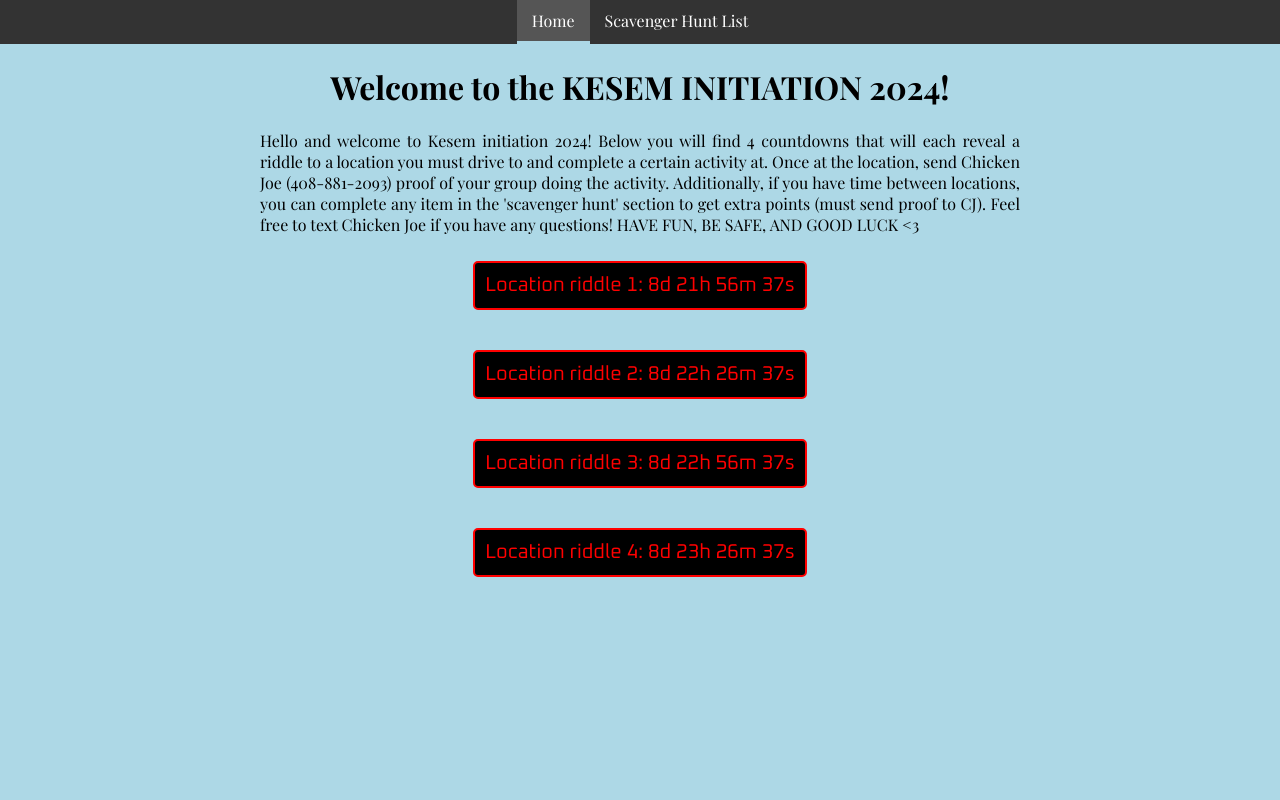
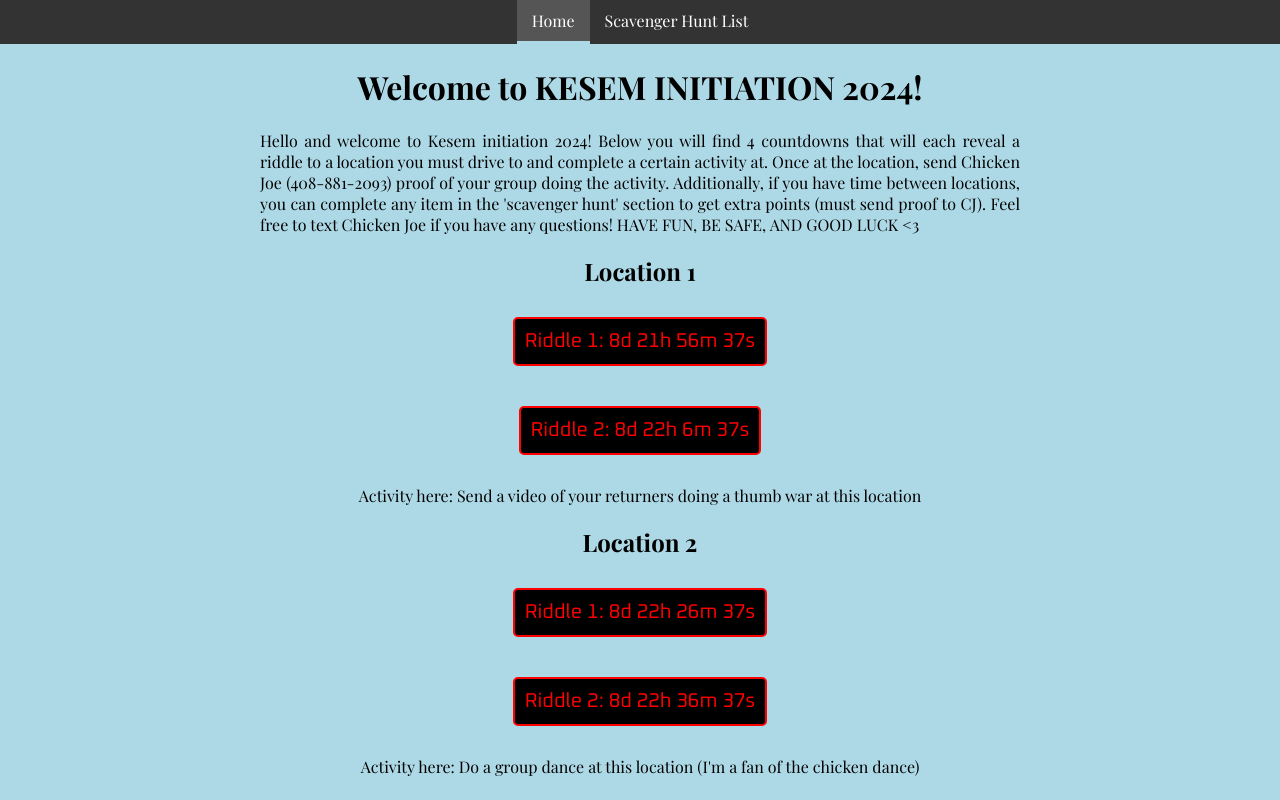
Before and after one commit to yachachli/kesem_initiation, a React (Create React App) app: page /#/home in a window 1280 px wide. Shown: the top 800 px of the page. Built offline with nearby package versions, Linux system fonts and the light colour scheme.

Commit message:
a lot of work since last commit

```diff
--- a/src/App.css
+++ b/src/App.css
@@ -116,9 +116,50 @@
 
 .riddle {
   font-size: 20px;
-  color: white;
+  color: rgb(255, 0, 0);
 }
 
 .riddle-container {
   margin-bottom: 20px; /* Adds space between each riddle countdown */
 }
+
+/* Add this to your App.css */
+
+.app-container {
+  display: flex; /* Use flexbox to layout side images and main content */
+  justify-content: space-between; /* Space out the main content and side images */
+  align-items: flex-start; /* Align items at the start of the container */
+}
+
+.side-images {
+  display: flex; /* Stack the images vertically */
+  flex-direction: column; /* Arrange images in a column */
+  justify-content: center; /* Center images vertically */
+  gap: 20px; /* Space between images */
+}
+
+.main-content {
+  flex-grow: 1; /* Allow the main content to take up remaining space */
+  max-width: calc(100% - 300px); /* Adjust the width of the main content */
+  margin: 0 20px; /* Add some margin around the main content */
+}
+
+/* Style for individual images to ensure they don't get too large */
+.side-image {
+  max-height: 100px; /* Adjust based on your preference */
+  width: auto; /* Maintain aspect ratio */
+}
+
+.footer-images {
+  display: flex; /* Use flexbox to lay out the images in a row */
+  justify-content: center; /* Center the images horizontally */
+  gap: 20px; /* Add some space between the images */
+  padding: 20px; /* Add some padding around the images */
+  flex-wrap: wrap; /* Allow images to wrap onto the next line if the screen is too narrow */
+}
+
+
+.footer-image {
+  max-width: 100px; /* Limit image width to keep them small */
+  height: auto; /* Maintain the aspect ratio of the images */
+}
--- a/src/App.js
+++ b/src/App.js
@@ -3,36 +3,66 @@
 import './App.css';
 import moment from 'moment-timezone';
 
-
-
-
 // Home component
 function Home() {
   const [riddlesState, setRiddlesState] = useState({
-    riddle1: { countdown: '', text: 'This is riddle 1' },
-    riddle2: { countdown: '', text: 'This is riddle 2' },
-    riddle3: { countdown: '', text: 'This is riddle 3' },
-    riddle4: { countdown: '', text: 'This is riddle 4' },
+    location1: {
+      riddle1: { countdown: '', text: "In the kitchen, I'm a vessel, round and deep, Stir and toss, in me your secrets keep. If you read it backwards, there's your clue, For sizzling feasts and stir-fries too" },
+      riddle2: { countdown: '', text: "In meadows green, I'm often found, Grazing, roaming, all around. With spots or stripes, in tales I bow, Guess who I am, I dare you now." },
+      activity: "Activity here: Send a video of your returners doing a thumb war at this location"
+    },
+    location2: {
+      riddle1: { countdown: '', text: "A silent saga, color's weave, Where eyes roam, and thoughts conceive. Held in place, yet worlds unfold, In strokes bold, my tale is told." },
+      riddle2: { countdown: '', text: "On walls, vast stories unfold in hue, A canvas grand, where art speaks true." },
+      activity: "Activity here: Do a group dance at this location (I'm a fan of the chicken dance)"
+    },
+    location3: {
+      riddle1: { countdown: '', text: "A keeper of treasures, both old and new, Behind my door, a hidden view. Silent and sturdy, I guard what's inside, A box of goodies, in me they confide" },
+      riddle2: { countdown: '', text: "A newbie took my name, oh how fun, but i'm still used, under the sun (no need to actually go inside, the gate is chill)" },
+      activity: "Activity here: Take a video of your returner saying 3 things they like about each returner in your group"
+    },
+    location4: {
+      riddle1: { countdown: '', text: "I'm the count of parts, hidden inside, In every human, a white resides. Not more, not less, in everyone found, The total in you, a number that's round." },
+      riddle2: { countdown: '', text: "The number you got, get there by bus, in which we do trainings with first name gus" },
+      activity: "Activity here: Draw a small picture of Karl somewhere here, send CJ a picture of your group with your Karl"
+    }
   });
 
   const riddleTimes = {
+    location1: {
       riddle1: moment.tz('2024-02-02 18:30', 'America/Los_Angeles'),
-    riddle2: moment.tz('2024-02-02 19:00', 'America/Los_Angeles'),
-    riddle3: moment.tz('2024-02-02 19:30', 'America/Los_Angeles'),
-    riddle4: moment.tz('2024-02-02 20:00', 'America/Los_Angeles')
+      riddle2: moment.tz('2024-02-02 18:40', 'America/Los_Angeles') // 10 minutes after riddle 1
+    },
+    location2: {
+      riddle1: moment.tz('2024-02-02 19:00', 'America/Los_Angeles'),
+      riddle2: moment.tz('2024-02-02 19:10', 'America/Los_Angeles') // 10 minutes after riddle 1
+    },
+    location3: {
+      riddle1: moment.tz('2024-02-02 19:30', 'America/Los_Angeles'),
+      riddle2: moment.tz('2024-02-02 19:40', 'America/Los_Angeles') // 10 minutes after riddle 1
+    },
+    location4: {
+      riddle1: moment.tz('2024-02-02 20:00', 'America/Los_Angeles'),
+      riddle2: moment.tz('2024-02-02 20:10', 'America/Los_Angeles') // 10 minutes after riddle 1
+    }
   };
 
   const calculateCountdown = () => {
     let newRiddlesState = { ...riddlesState };
     const now = moment();
 
-    Object.entries(riddleTimes).forEach(([key, time]) => {
+    Object.entries(riddleTimes).forEach(([location, riddles]) => {
+      Object.entries(riddles).forEach(([riddleKey, time]) => {
         let duration = moment.duration(time.diff(now));
+        let locationKey = location;
+        let riddleNumber = riddleKey;
+
         if (duration.asSeconds() <= 0) {
-        newRiddlesState[key].countdown = ''; // Clear the countdown
+          newRiddlesState[locationKey][riddleNumber].countdown = ''; // Clear the countdown
         } else {
-        newRiddlesState[key].countdown = `${duration.days()}d ${duration.hours()}h ${duration.minutes()}m ${duration.seconds()}s`;
+          newRiddlesState[locationKey][riddleNumber].countdown = `${duration.days()}d ${duration.hours()}h ${duration.minutes()}m ${duration.seconds()}s`;
         }
+      });
     });
 
     setRiddlesState(newRiddlesState);
@@ -48,15 +78,26 @@
 
   return (
     <div className="inner-container">
-      <h1>Welcome to the KESEM INITIATION 2024!</h1>
+      <h1>Welcome to KESEM INITIATION 2024!</h1>
       <p className="explainer-text">
       Hello and welcome to Kesem initiation 2024! Below you will find 4 countdowns that will each reveal a riddle to a location you must drive to and complete a certain activity at. Once at the location, send Chicken Joe (408-881-2093) proof of your group doing the activity. Additionally, if you have time between locations, you can complete any item in the 'scavenger hunt' section to get extra points (must send proof to CJ). Feel free to text Chicken Joe if you have any questions! HAVE FUN, BE SAFE, AND GOOD LUCK  &lt;3
       </p>
-      {Object.entries(riddlesState).map(([key, { countdown, text }]) => (
-        <div key={key} className="riddle-container">
-          <p className={countdown ? 'countdown' : 'riddle'}>
-            {key.replace('riddle', 'Location riddle ')}: {countdown || text}
+      {Object.entries(riddlesState).map(([location, { riddle1, riddle2, activity }]) => (
+        <div key={location} className="location-container">
+          <h2>{location.replace('location', 'Location ')}</h2>
+          <div className="riddle-container">
+            <p className={riddle1.countdown ? 'countdown' : 'riddle'}>
+              Riddle 1: {riddle1.countdown || riddle1.text}
             </p>
+          </div>
+          <div className="riddle-container">
+            <p className={riddle2.countdown ? 'countdown' : 'riddle'}>
+              Riddle 2: {riddle2.countdown || riddle2.text}
+            </p>
+          </div>
+          <div className="activity-container">
+            <p>{activity}</p>
+          </div>
         </div>
       ))}
     </div>
@@ -65,7 +106,7 @@
 
 // ScavengerHuntList component
 function ScavengerHuntList() {
-  const items = ['You thought you could get a headstart?', "That's cute", 'Maybe consider places to find milk', 'Bring a DC glass of milk to the afterparty!', 'Switch your passenger seat returner with a different groups', 'Have your returners venmo gator for the after party (if they have yet to', 'Kiss 3 eggheads!', 'Have two group members interlock toes', 'Interlock toes with Chicken joe for $20 to your classy (This will not happen, unless he gets too milky...)', 'Touch tongues with a group member', 'Play captains coming with your group!', 'Sing a camp song', 'Get your nipples pierced', 'Climb a tree (be safe)', 'Find Cheeto (extra points if you bring him to Nemos)', 'Take a picture of the front door of someone in kesem (cannot be your returners places)', "Give ChumBuckets number to a stranger for a 'great time'", 'Find and Ice a director (Not one in your group)', 'Write a haiku about a VRGBA member']; // Add more items as needed
+  const items = ['Bring a DC glass of milk to the afterparty!', 'Switch your passenger seat returner with a different groups', 'Have your returners venmo gator for the after party (if they have yet to', 'Kiss 3 eggheads!', 'Have two group members interlock toes', 'Interlock toes with Chicken joe for $20 to your classy (This will not happen, unless he gets too milky...)', 'Touch tongues with a group member', 'Play captains coming with your group!', 'Sing a camp song', 'Get your nipples pierced', 'Climb a tree (be safe)', 'Find Cheeto (extra points if you bring him to Nemos)', 'Take a picture of the front door of someone in kesem (cannot be your returners places)', "Give ChumBuckets number to a stranger for a 'great time'", 'Find and Ice a director (Not one in your group)', 'Write a haiku about a VRGBA member', 'Call a family member and tell them why you love them', 'Call an alum and tell them how much they meant to Kesem!', 'Call a current Kesem member and tell them how much they mean to Kesem!']; // Add more items as needed
   return (
     <div className="inner-container">
       <h2>Scavenger Hunt List</h2>
@@ -99,6 +140,14 @@
           {/* Redirect all other paths to /home */}
           <Route path="/*" element={<Navigate replace to="/home" />} />
         </Routes>
+        {/* <div className="footer-images">
+          <img src={`${process.env.PUBLIC_URL}/kesemphoto1.png`} alt="Kesem Photo 1" className="footer-image" />
+          <img src={`${process.env.PUBLIC_URL}/kesemphoto2.png`} alt="Kesem Photo 2" className="footer-image" />
+          <img src={`${process.env.PUBLIC_URL}/kesemphoto3.png`} alt="Kesem Photo 3" className="footer-image" />
+          <img src={`${process.env.PUBLIC_URL}/kesemphoto4.png`} alt="Kesem Photo 4" className="footer-image" />
+          <img src={`${process.env.PUBLIC_URL}/kesemphoto5.png`} alt="Kesem Photo 5" className="footer-image" />
+          <img src={`${process.env.PUBLIC_URL}/kesemphoto6.png`} alt="Kesem Photo 6" className="footer-image" />
+        </div> */}
       </div>
     </Router>
   );
```
Lines whose indentation alone changed are shown as unchanged.
